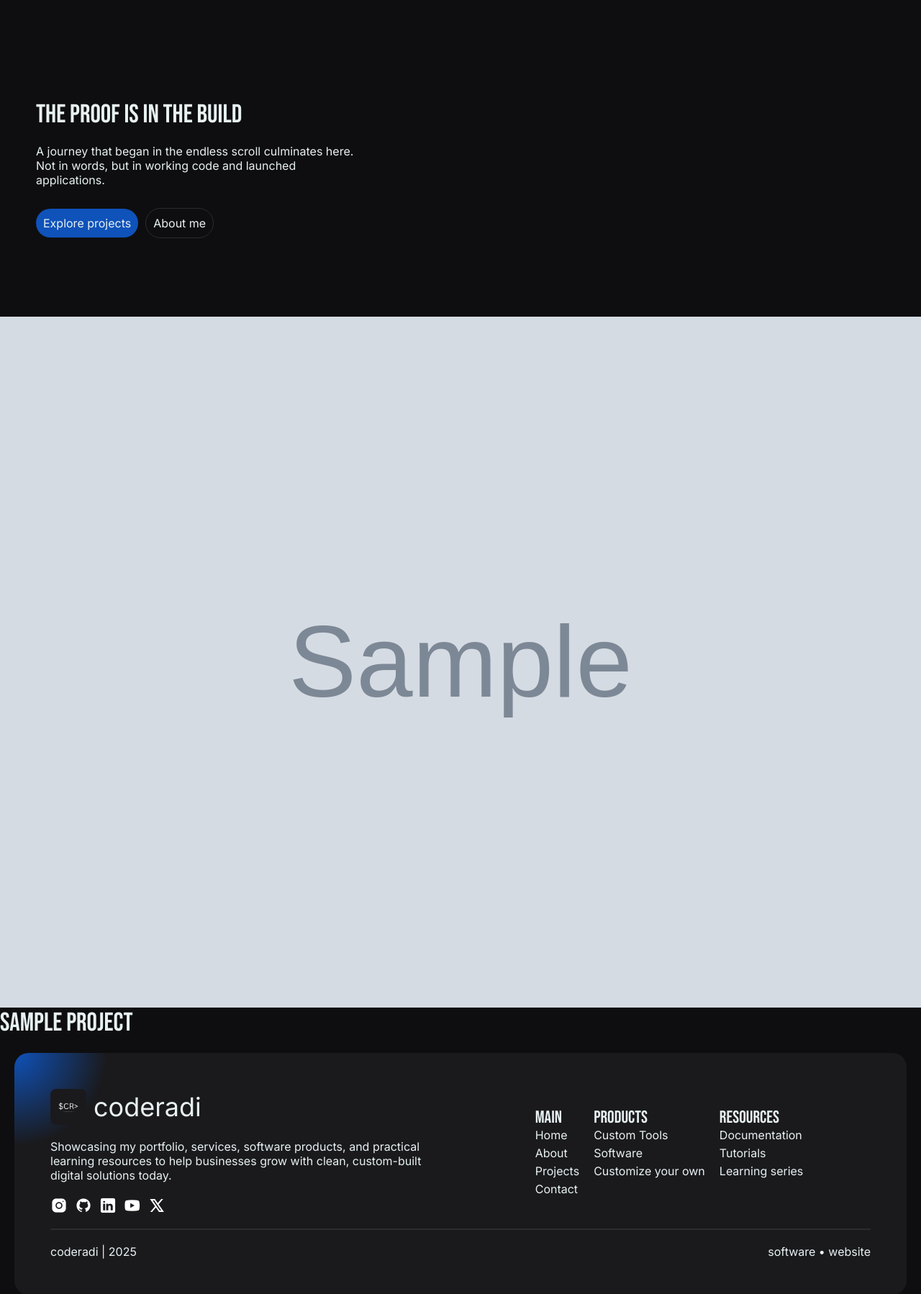
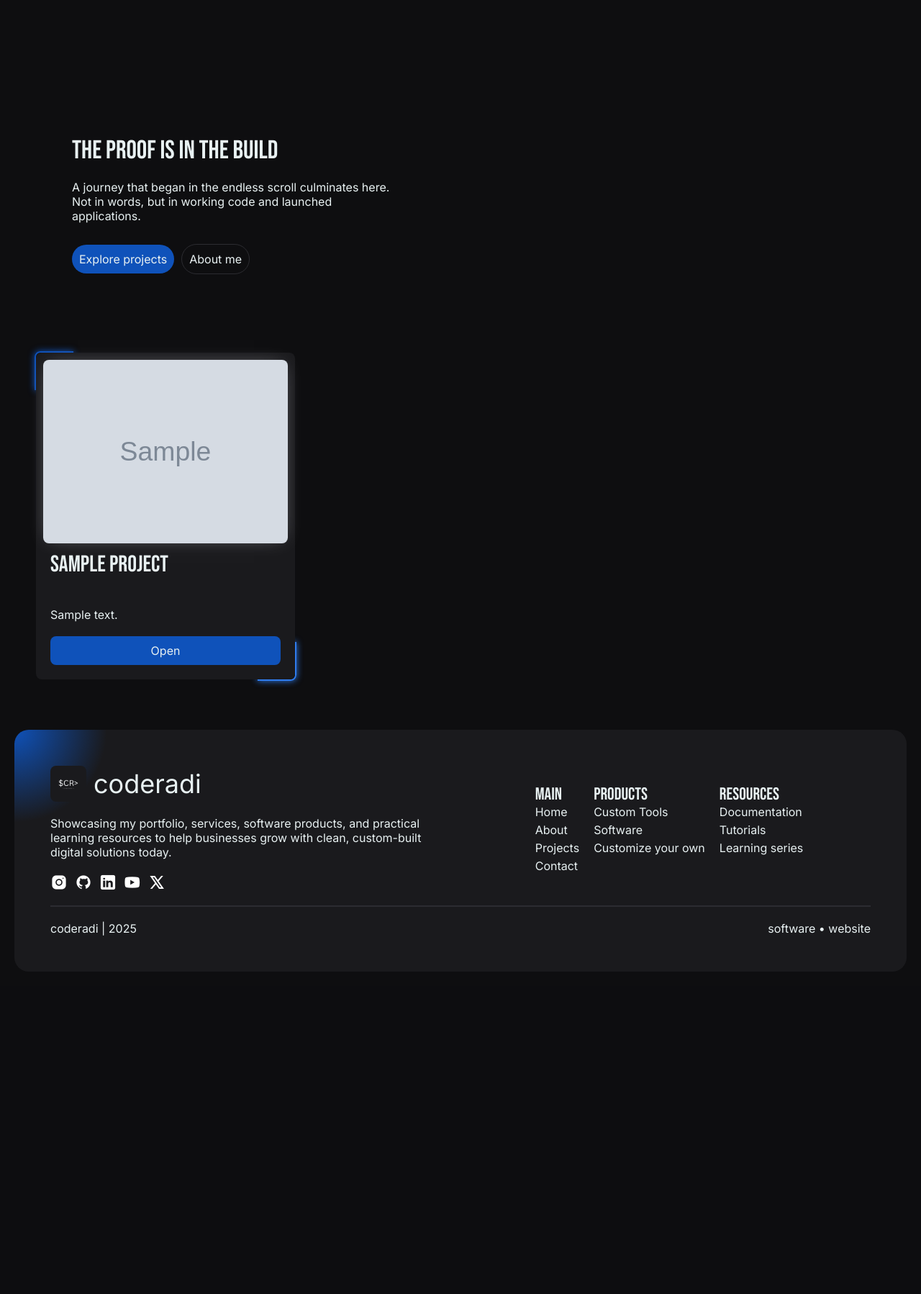
Before and after one commit to coderadi-in/coderadi, a Flask app: page /projects/ in a window 1280 px wide. Shown: the part 90-1888 px from the top of the page at 72% size. After the commit the page ends 1440 px from the top, so only its background shows below. Run offline with Flask 3, Linux system fonts and the light colour scheme; tables that the repository leaves empty hold one stand-in row (values such as "Sample post"); grey boxes marked "Sample" are stand-in pictures.

Commit message:
Updated project '1' in projects page.

```diff
--- a/extensions.py
+++ b/extensions.py
@@ -45,7 +45,11 @@ class Project(db.Model):
     - `pre_release` [Boolean, `default=False`]: Is project pre-release.
     - `external` [Boolean, `default=False`]: Is project external.
     - `tech_stack` [`JSON`, `required`]: Technologies used in project.
-    - `link` [`String(100)`]: Link to project.
+    - `url` [`String(100)`]: path to the project.
+
+    ### The `url` param
+    If the project is external, means it's hosted outside coderadi's portfolio server, it'll host the complete URL to the project.
+    Else, it'll host the relative path to the project on coderadi's server.
     """
 
     id = db.Column(db.Integer, primary_key=True, autoincrement=True)
--- a/static/css/pages/projects.css
+++ b/static/css/pages/projects.css
@@ -1,15 +1,30 @@
+.main {padding: 50px;}
+
 .hero {
     height: 60vh;
     justify-content: end;
     padding: 50px;
 }
 
-.hero .h1 {line-height: 40px;}
-.hero .para {max-width: 450px;}
-.hero .list {padding: 20px 0;}
+.hero .h1 {
+    line-height: 40px;
+}
 
-.hero .list .btn.fl:hover {box-shadow: 0 0 10px var(--primary);}
-.hero .list .btn.ot {position: relative;}
+.hero .para {
+    max-width: 450px;
+}
+
+.hero .list {
+    padding: 20px 0;
+}
+
+.hero .list .btn.fl:hover {
+    box-shadow: 0 0 10px var(--primary);
+}
+
+.hero .list .btn.ot {
+    position: relative;
+}
 
 .hero .list .btn.ot::before {
     content: '';
@@ -29,3 +44,64 @@
     clip-path: circle(100% at 50% 50%);
     box-shadow: 0 0 10px var(--secondary);
 }
+
+.projects .project-grid {
+    display: grid;
+    grid-template-columns: repeat(3, 1fr);
+    gap: 50px;
+}
+
+.projects .project-grid .project {
+    background-color: var(--surface);
+    position: relative;
+    padding: 10px;
+    border-radius: 8px;
+}
+
+.projects .project-grid .project::before,
+.projects .project-grid .project::after {
+    content: '';
+    position: absolute;
+    z-index: -1;
+}
+
+.projects .project-grid .project::before {
+    width: 50px;
+    height: 50px;
+    border: 2px solid var(--primary);
+    box-shadow: 0 0 10px var(--primary);
+    border-radius: 8px 0 0 0;
+    top: -2px;
+    left: -2px;
+}
+
+.projects .project-grid .project::after {
+    width: 50px;
+    height: 50px;
+    border: 2px solid var(--secondary);
+    box-shadow: 0 0 10px var(--secondary);
+    border-radius: 0 0 8px 0;
+    bottom: -2px;
+    right: -2px;
+}
+
+.projects .project-grid .project .img {
+    border-radius: 8px;
+    box-shadow: 0px 0px 25px -10px var(--text-secondary);
+}
+
+.projects .project-grid .project .text-content {
+    border-radius: 0 0 8px 8px;
+    padding: 10px;
+}
+
+.projects .project li .text {
+    padding: 5px 10px;
+    border-radius: 50px;
+    background-color: var(--primary);
+}
+
+.projects .project .btn.fl {
+    text-align: center;
+    border-radius: 8px;
+}
--- a/templates/pages/projects.html
+++ b/templates/pages/projects.html
@@ -44,10 +44,22 @@
 
             <div class="project-grid">
                 {% for project in data.projects %}
-                    <a href="{{ project.link }}" class="link project column">
+                    <div class="link project column">
                         <img src="{{ url_for('static', filename=project.cover) }}" alt="Project cover" class="img">
-                        <h1 class="h1">{{ project.title }}</h1>
-                    </a>
+
+                        <div class="text-content column gap-20">
+                            <h2 class="h2">{{ project.title }}</h2>
+
+                            <ul class="list row gap-10">
+                                {% for tech in project.tech_stack %}
+                                    <li><span class="text">{{ tech }}</span></li>
+                                {% endfor %}
+                            </ul>
+
+                            <p class="para">{{ project.desc }}</p>
+                            <a href="{{ project.link }}" class="link btn fl">Open</a>
+                        </div>
+                    </div>
                 {% endfor %}
             </div>
         </section>
```
